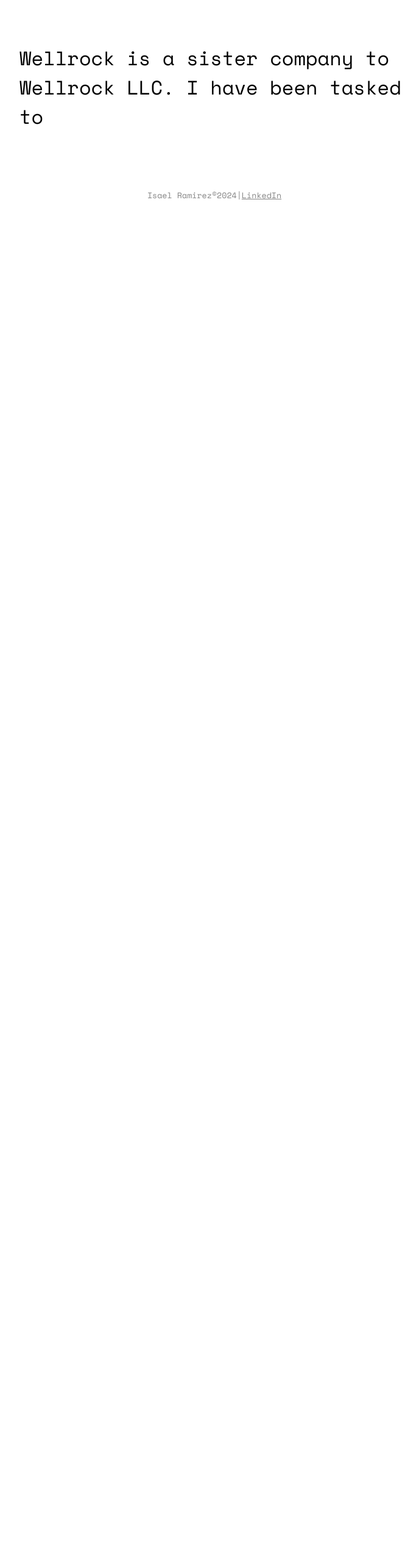
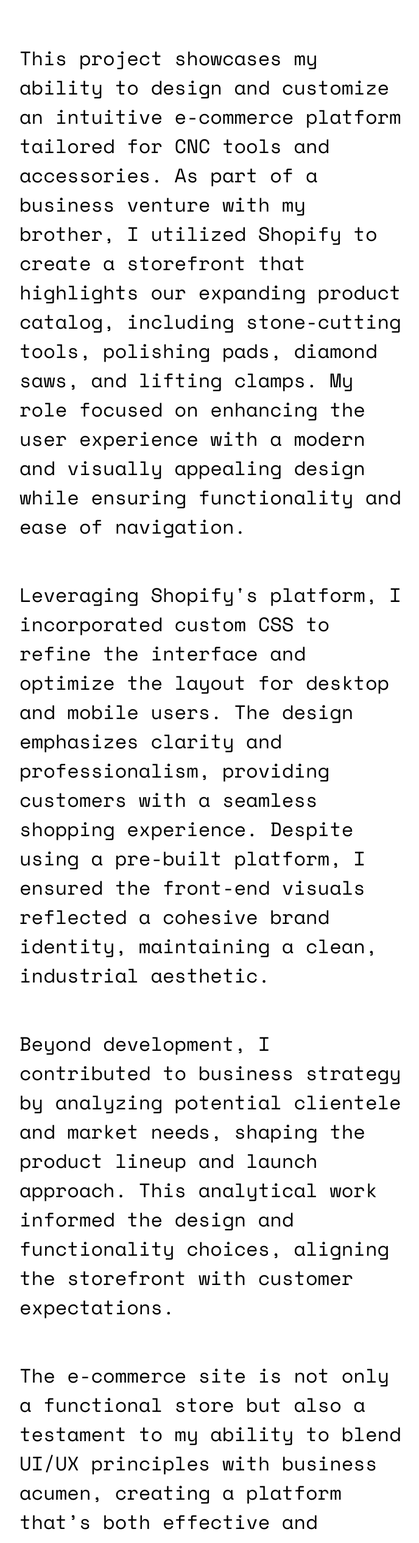
Before and after one commit to isxel/isael-ramirez-portfolio, a React (Vite) app: page /Wellrock in a window 1280 px wide. Shown: the part 234-2764 px from the top of the page at 61% size, without its empty margins (288-976 px from the left). Before the commit the page ends 800 px from the top, so only its background shows below. Built offline with nearby package versions, Linux system fonts and the light colour scheme.

Commit message:
Included description for wellrock that i got from chatgpt

```diff
--- a/src/pages/wellrock.jsx
+++ b/src/pages/wellrock.jsx
@@ -5,7 +5,34 @@
     <div className="project-container">
       <h1 className="project-title">Wellrock</h1>
       <p className="project-description">
-        Wellrock is a sister company to Wellrock LLC. I have been tasked to
+        This project showcases my ability to design and customize an intuitive
+        e-commerce platform tailored for CNC tools and accessories. As part of a
+        business venture with my brother, I utilized Shopify to create a
+        storefront that highlights our expanding product catalog, including
+        stone-cutting tools, polishing pads, diamond saws, and lifting clamps.
+        My role focused on enhancing the user experience with a modern and
+        visually appealing design while ensuring functionality and ease of
+        navigation.
+      </p>
+      <p className="project-description">
+        Leveraging Shopify's platform, I incorporated custom CSS to refine the
+        interface and optimize the layout for desktop and mobile users. The
+        design emphasizes clarity and professionalism, providing customers with
+        a seamless shopping experience. Despite using a pre-built platform, I
+        ensured the front-end visuals reflected a cohesive brand identity,
+        maintaining a clean, industrial aesthetic.
+      </p>
+      <p className="project-description">
+        Beyond development, I contributed to business strategy by analyzing
+        potential clientele and market needs, shaping the product lineup and
+        launch approach. This analytical work informed the design and
+        functionality choices, aligning the storefront with customer
+        expectations.
+      </p>
+      <p className="project-description">
+        The e-commerce site is not only a functional store but also a testament
+        to my ability to blend UI/UX principles with business acumen, creating a
+        platform that’s both effective and engaging.
       </p>
     </div>
   );
```
